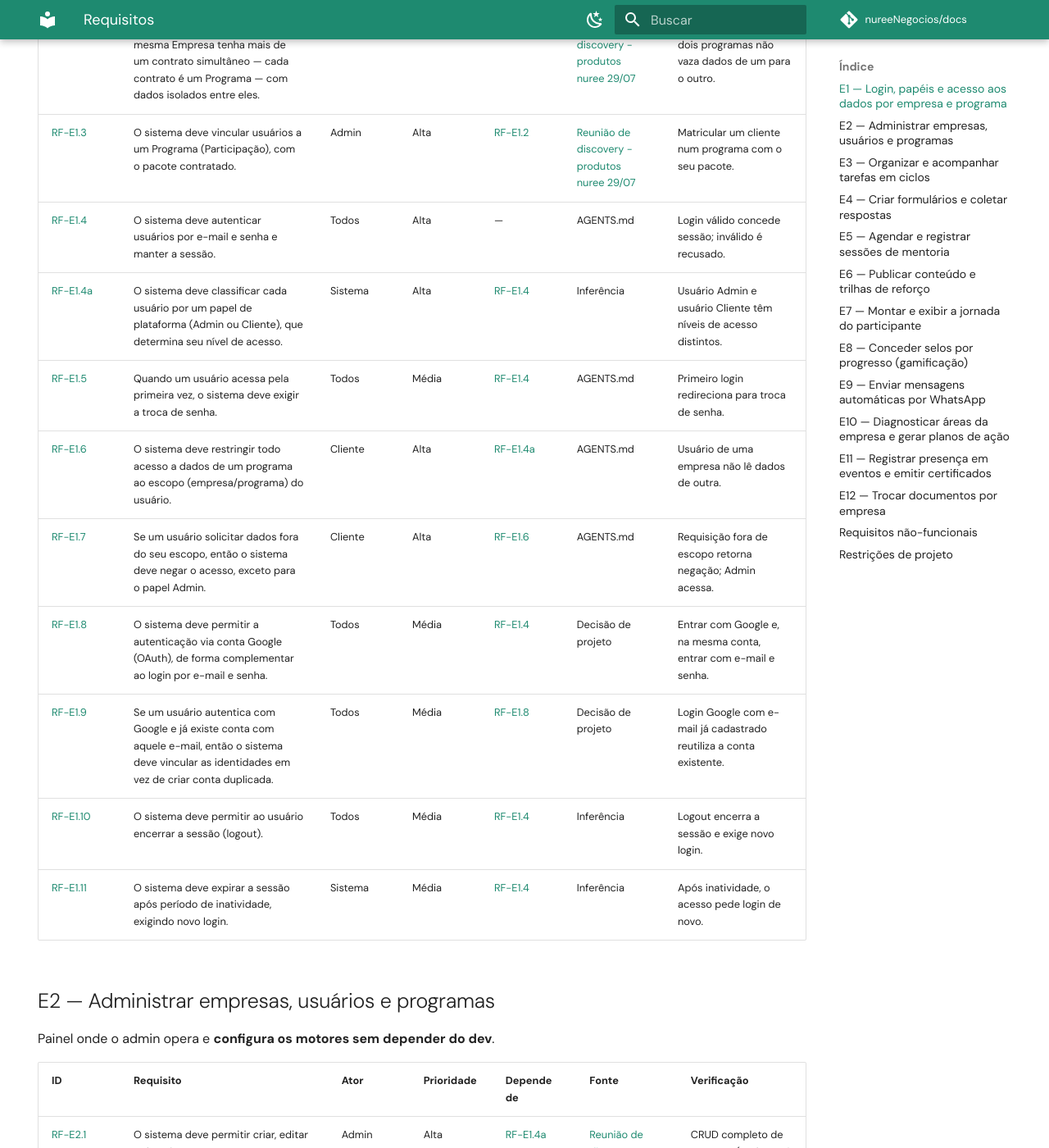
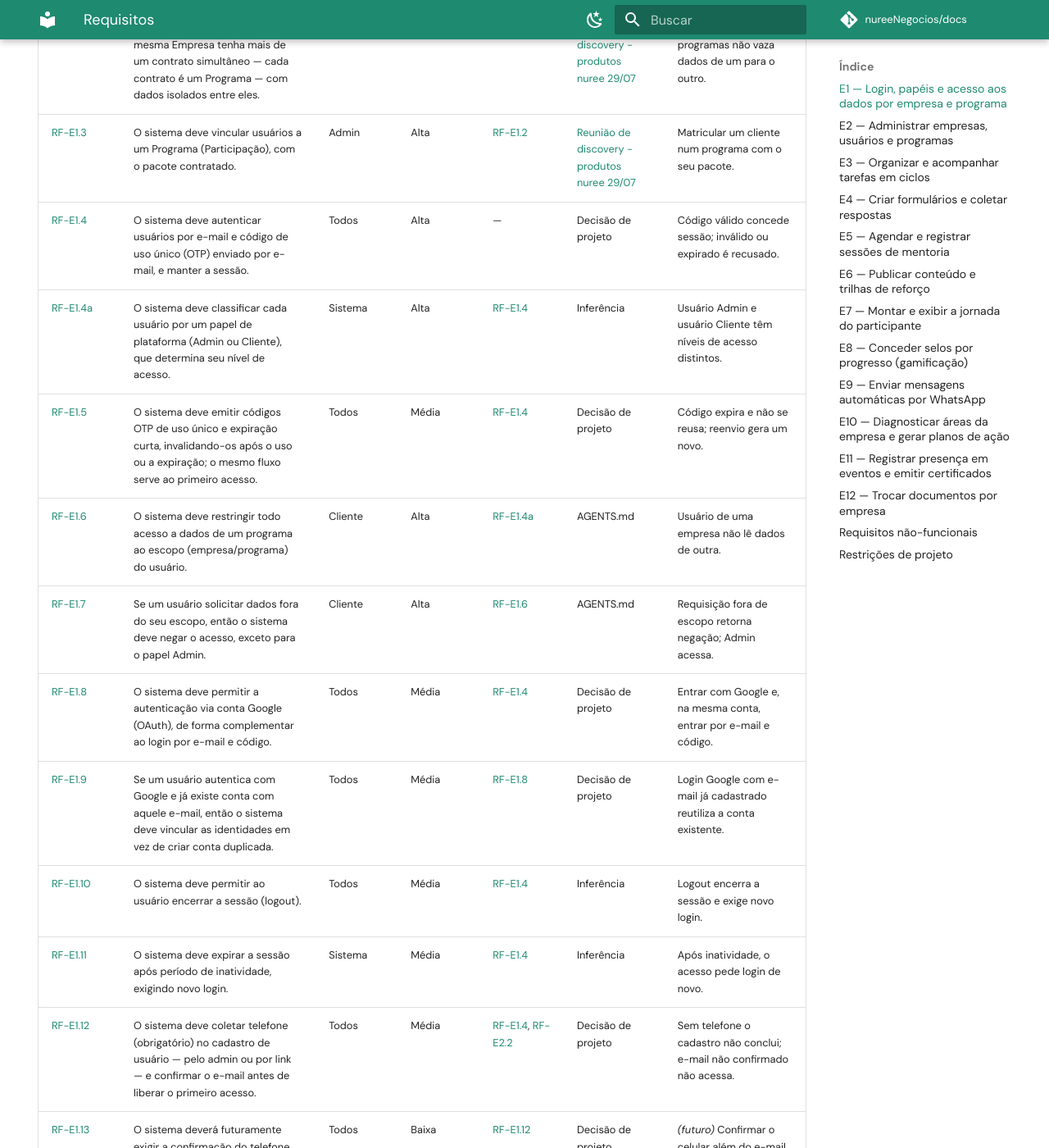
Before and after one commit to nureeNegocios/docs, an MkDocs documentation site: the page built from docs/app-nuree/requisitos.md, in a window 1280 px wide and 1400 px high, scrolled down 680 px. Shown: the whole window at 82% size. Built offline with MkDocs 1.6.1 and Material for MkDocs 9.7.7, drawn with Linux system fonts in a browser that asks for light colours; comment, search, counter and statistics services are not loaded; some of the changed text lies outside the part shown.

Commit message:
docs(app-nuree): switch auth to passwordless OTP and add screen handoff
- Migrate auth from email+password to email OTP (RF-E1.4/1.5/1.8, E2.2);
  update Auth component, actions list and coupling diagram label
- Add magic-link self-registration flow: admin-generated per-company link,
  auto-associated non-editable company, mandatory phone, email confirmation
  before first access, step-by-step carometro (RF-E1.12, E2.9-2.11)
- Note future phone confirmation (RF-E1.13)
- Add Figma-to-code screen handoff (auth, home, admin, onboarding, emails)
  and register it in the mkdocs nav

Co-Authored-By: Claude Opus 4.8 <noreply@anthropic.com>

```diff
--- a/docs/app-nuree/requisitos.md
+++ b/docs/app-nuree/requisitos.md
@@ -19,15 +19,17 @@ Alicerce multi-tenant: quem é quem e o que cada um enxerga. É a base de que to
 | <a id="rf-e1-2">RF-E1.2</a> | O sistema deve permitir criar Programas como instância de um Produto para uma Empresa, com período opcional. | Admin | Alta | [RF-E1.1](#rf-e1-1) | [Reunião de discovery - produtos nuree 29/07](../reunioes/discovery-produtos-2026-07-29.md) | Criar um programa vinculado a produto+empresa e recuperá-lo. |
 | <a id="rf-e1-2a">RF-E1.2a</a> | O sistema deve permitir que uma mesma Empresa tenha mais de um contrato simultâneo — cada contrato é um Programa — com dados isolados entre eles. | Sistema | Alta | [RF-E1.2](#rf-e1-2) | [Reunião de discovery - produtos nuree 29/07](../reunioes/discovery-produtos-2026-07-29.md) | Uma empresa com dois programas não vaza dados de um para o outro. |
 | <a id="rf-e1-3">RF-E1.3</a> | O sistema deve vincular usuários a um Programa (Participação), com o pacote contratado. | Admin | Alta | [RF-E1.2](#rf-e1-2) | [Reunião de discovery - produtos nuree 29/07](../reunioes/discovery-produtos-2026-07-29.md) | Matricular um cliente num programa com o seu pacote. |
-| <a id="rf-e1-4">RF-E1.4</a> | O sistema deve autenticar usuários por e-mail e senha e manter a sessão. | Todos | Alta | — | AGENTS.md | Login válido concede sessão; inválido é recusado. |
+| <a id="rf-e1-4">RF-E1.4</a> | O sistema deve autenticar usuários por e-mail e código de uso único (OTP) enviado por e-mail, e manter a sessão. | Todos | Alta | — | Decisão de projeto | Código válido concede sessão; inválido ou expirado é recusado. |
 | <a id="rf-e1-4a">RF-E1.4a</a> | O sistema deve classificar cada usuário por um papel de plataforma (Admin ou Cliente), que determina seu nível de acesso. | Sistema | Alta | [RF-E1.4](#rf-e1-4) | Inferência | Usuário Admin e usuário Cliente têm níveis de acesso distintos. |
-| <a id="rf-e1-5">RF-E1.5</a> | Quando um usuário acessa pela primeira vez, o sistema deve exigir a troca de senha. | Todos | Média | [RF-E1.4](#rf-e1-4) | AGENTS.md | Primeiro login redireciona para troca de senha. |
+| <a id="rf-e1-5">RF-E1.5</a> | O sistema deve emitir códigos OTP de uso único e expiração curta, invalidando-os após o uso ou a expiração; o mesmo fluxo serve ao primeiro acesso. | Todos | Média | [RF-E1.4](#rf-e1-4) | Decisão de projeto | Código expira e não se reusa; reenvio gera um novo. |
 | <a id="rf-e1-6">RF-E1.6</a> | O sistema deve restringir todo acesso a dados de um programa ao escopo (empresa/programa) do usuário. | Cliente | Alta | [RF-E1.4a](#rf-e1-4a) | AGENTS.md | Usuário de uma empresa não lê dados de outra. |
 | <a id="rf-e1-7">RF-E1.7</a> | Se um usuário solicitar dados fora do seu escopo, então o sistema deve negar o acesso, exceto para o papel Admin. | Cliente | Alta | [RF-E1.6](#rf-e1-6) | AGENTS.md | Requisição fora de escopo retorna negação; Admin acessa. |
-| <a id="rf-e1-8">RF-E1.8</a> | O sistema deve permitir a autenticação via conta Google (OAuth), de forma complementar ao login por e-mail e senha. | Todos | Média | [RF-E1.4](#rf-e1-4) | Decisão de projeto | Entrar com Google e, na mesma conta, entrar com e-mail e senha. |
+| <a id="rf-e1-8">RF-E1.8</a> | O sistema deve permitir a autenticação via conta Google (OAuth), de forma complementar ao login por e-mail e código. | Todos | Média | [RF-E1.4](#rf-e1-4) | Decisão de projeto | Entrar com Google e, na mesma conta, entrar por e-mail e código. |
 | <a id="rf-e1-9">RF-E1.9</a> | Se um usuário autentica com Google e já existe conta com aquele e-mail, então o sistema deve vincular as identidades em vez de criar conta duplicada. | Todos | Média | [RF-E1.8](#rf-e1-8) | Decisão de projeto | Login Google com e-mail já cadastrado reutiliza a conta existente. |
 | <a id="rf-e1-10">RF-E1.10</a> | O sistema deve permitir ao usuário encerrar a sessão (logout). | Todos | Média | [RF-E1.4](#rf-e1-4) | Inferência | Logout encerra a sessão e exige novo login. |
 | <a id="rf-e1-11">RF-E1.11</a> | O sistema deve expirar a sessão após período de inatividade, exigindo novo login. | Sistema | Média | [RF-E1.4](#rf-e1-4) | Inferência | Após inatividade, o acesso pede login de novo. |
+| <a id="rf-e1-12">RF-E1.12</a> | O sistema deve coletar telefone (obrigatório) no cadastro de usuário — pelo admin ou por link — e confirmar o e-mail antes de liberar o primeiro acesso. | Todos | Média | [RF-E1.4](#rf-e1-4), [RF-E2.2](#rf-e2-2) | Decisão de projeto | Sem telefone o cadastro não conclui; e-mail não confirmado não acessa. |
+| <a id="rf-e1-13">RF-E1.13</a> | O sistema deverá futuramente exigir a confirmação do telefone (celular) do usuário, além da de e-mail. | Todos | Baixa | [RF-E1.12](#rf-e1-12) | Decisão de projeto | *(futuro)* Confirmar o celular além do e-mail. |
 
 ## E2 — Administrar empresas, usuários e programas
 
@@ -36,13 +38,16 @@ Painel onde o admin opera e **configura os motores sem depender do dev**.
 | ID | Requisito | Ator | Prioridade | Depende de | Fonte | Verificação |
 |---|---|---|---|---|---|---|
 | <a id="rf-e2-1">RF-E2.1</a> | O sistema deve permitir criar, editar e desativar Empresas. | Admin | Alta | [RF-E1.4a](#rf-e1-4a) | [Reunião de discovery - produtos nuree 29/07](../reunioes/discovery-produtos-2026-07-29.md) | CRUD completo de empresa (exclusão é soft — RNF-9). |
-| <a id="rf-e2-2">RF-E2.2</a> | O sistema deve permitir criar, editar e desativar usuários, incluindo papel e reset de senha. | Admin | Alta | [RF-E1.4a](#rf-e1-4a) | [Reunião de discovery - produtos nuree 29/07](../reunioes/discovery-produtos-2026-07-29.md) | Criar usuário, alterar papel, resetar senha, desativar. |
+| <a id="rf-e2-2">RF-E2.2</a> | O sistema deve permitir criar, editar e desativar usuários, incluindo papel e reenvio de acesso. | Admin | Alta | [RF-E1.4a](#rf-e1-4a) | [Reunião de discovery - produtos nuree 29/07](../reunioes/discovery-produtos-2026-07-29.md) | Criar usuário, alterar papel, reenviar acesso, desativar. |
 | <a id="rf-e2-3">RF-E2.3</a> | O sistema deve permitir criar Programas e matricular clientes. | Admin | Alta | [RF-E1.2](#rf-e1-2), [RF-E1.3](#rf-e1-3) | [Reunião de discovery - produtos nuree 29/07](../reunioes/discovery-produtos-2026-07-29.md) | Criar programa e matricular pessoas gerando participações. |
 | <a id="rf-e2-4">RF-E2.4</a> | O sistema deve oferecer um ponto único de acesso aos construtores (formulários, jornadas, trilhas, selos, réguas, templates de ciclo) e à biblioteca de mídia. | Admin | Alta | [RF-E1.4a](#rf-e1-4a) | [Reunião de discovery - produtos nuree 29/07](../reunioes/discovery-produtos-2026-07-29.md) | A partir do hub, alcançar cada construtor. |
 | <a id="rf-e2-5">RF-E2.5</a> | Onde o admin possui múltiplas empresas/programas, o sistema deve permitir alternar o contexto ativo. | Admin | Alta | [RF-E1.2a](#rf-e1-2a) | [Reunião de discovery - produtos nuree 29/07](../reunioes/discovery-produtos-2026-07-29.md) | Trocar o contexto muda o quadro exibido. |
 | <a id="rf-e2-6">RF-E2.6</a> | O sistema deve oferecer painéis de acompanhamento por Programa e por Pessoa. | Admin | Média | [RF-E1.3](#rf-e1-3) | [Reunião de discovery - produtos nuree 29/07](../reunioes/discovery-produtos-2026-07-29.md) | Ver as tarefas/sessões de uma pessoa agrupadas. |
 | <a id="rf-e2-7">RF-E2.7</a> | O sistema deve permitir clonar ou reaplicar um template (formulário, jornada, trilha, selo) a outro programa sem recriá-lo. | Admin | Média | [RF-E2.4](#rf-e2-4) | [Reunião de discovery - produtos nuree 29/07](../reunioes/discovery-produtos-2026-07-29.md) | Aplicar um mesmo formulário a dois programas. |
 | <a id="rf-e2-8">RF-E2.8</a> | Quando o admin cria um usuário, o sistema deve enviar um e-mail de convite com o acesso inicial. | Sistema | Média | [RF-E2.2](#rf-e2-2) | Decisão de projeto | Criar usuário dispara e-mail de convite com acesso. |
+| <a id="rf-e2-9">RF-E2.9</a> | O sistema deve permitir ao admin gerar um link de cadastro (aberto) vinculado a uma Empresa. | Admin | Média | [RF-E2.1](#rf-e2-1) | Decisão de projeto | Gerar o link de cadastro de uma empresa e recuperá-lo. |
+| <a id="rf-e2-10">RF-E2.10</a> | Quando alguém acessa um link de cadastro, o sistema deve permitir o autocadastro (nome, e-mail, telefone) já associado à Empresa do link, sem permitir editar esse vínculo. | Todos | Média | [RF-E2.9](#rf-e2-9), [RF-E1.3](#rf-e1-3) | Decisão de projeto | O cadastro pelo link cria o usuário na empresa do link; a empresa não é editável. |
+| <a id="rf-e2-11">RF-E2.11</a> | Após o primeiro acesso, o sistema deve conduzir o usuário ao preenchimento do carômetro (perfil), passo a passo. | Cliente | Baixa | [RF-E2.10](#rf-e2-10) | Decisão de projeto | O primeiro login abre o preenchimento do carômetro em etapas. |
 
 ## E3 — Organizar e acompanhar tarefas em ciclos
 
--- a/mkdocs.yml
+++ b/mkdocs.yml
@@ -63,6 +63,7 @@ nav:
       - Visão geral: app-nuree/index.md
       - Requisitos: app-nuree/requisitos.md
       - Ações do sistema: app-nuree/acoes.md
+      - Handoff de telas: app-nuree/handoff-telas.md
       - Arquitetura:
           - Decisões:
             - Cararcterísticas de Arquitetura: app-nuree/arquitetura/decisoes/0001-caracteristicas.md
```
Also changed, not shown: docs/app-nuree/acoes.md (+2 -2 lines), docs/app-nuree/arquitetura/componentes.md (+1 -1 lines), docs/app-nuree/handoff-telas.md (added, +144 -0 lines), 1 other file.
